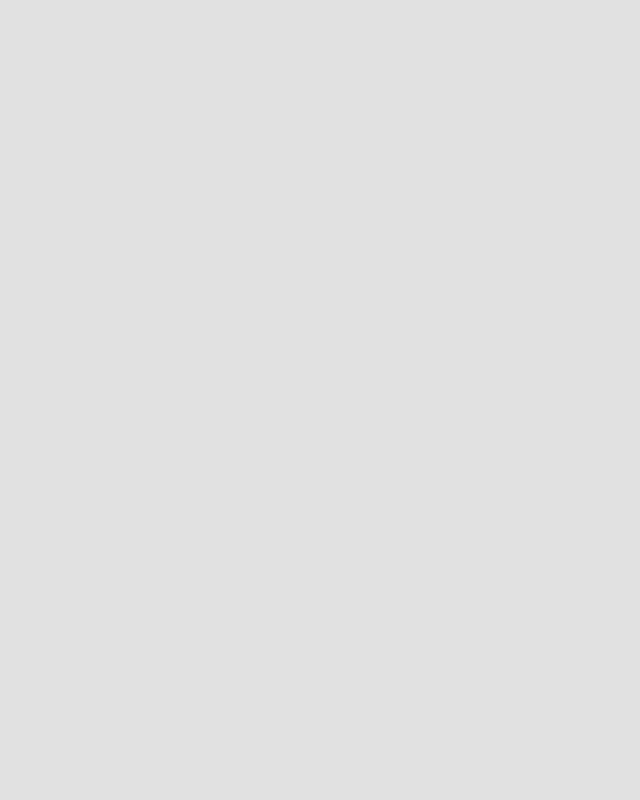
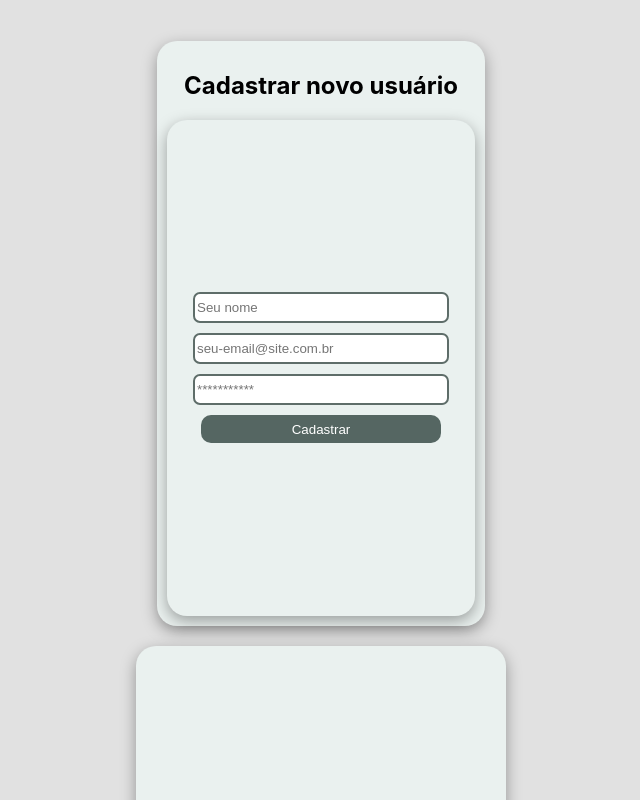
Before and after one commit to ConanGoodwin/App_Delivery, a React (Create React App) app in the folder front-end/: page /admin/manage in a window 1280 px wide. Before the commit this address had no page. Shown: the top 800 px of the page, without its empty margins (319-959 px from the left). Built offline with nearby package versions, Linux system fonts and the light colour scheme.

Commit message:
feat: add rota para a tela de adm

```diff
--- a/front-end/src/Routes.js
+++ b/front-end/src/Routes.js
@@ -7,6 +7,7 @@ import SellerOrderDetail from './pages/SellerOrderDetail.js';
 import MyOrders from './pages/MyOrders/index';
 import OrderDetails from './pages/OrderDetails';
 import SalesOrders from './pages/SalesOrders';
+import Manage from './pages/Manage';
 
 export default function Router() {
   return (
@@ -20,6 +21,7 @@ export default function Router() {
       <Route exact path="/customer/orders/:id" element={ <OrderDetails /> } />
       <Route exact path="/seller/orders" element={ <SalesOrders /> } />
       <Route exact path="/seller/orders/:id" element={ <SellerOrderDetail /> } />
+      <Route exact path="/admin/manage" element={ <Manage /> } />
     </Routes>
   );
 }
--- /dev/null
+++ b/front-end/src/pages/Manage/index.jsx
@@ -0,0 +1,69 @@
+import React, { useState } from 'react';
+
+function Manage() {
+  const [email, setEmail] = useState('');
+  const [password, setPassword] = useState('');
+  const [userName, setUserName] = useState('');
+  const [isDisabledButton, setIsDisabledButton] = useState(false);
+  const [failedTryRegister, setfailedTryRegister] = useState(false);
+
+  return (
+    <main style={ { display: 'flex', flexDirection: 'column' } }>
+      <section style={ { height: 'auto' } }>
+        <h1>Cadastrar novo usuário</h1>
+        <form>
+          <input
+            className="input_name_register"
+            type="text"
+            id="name-input"
+            value={ userName }
+            onChange={ (event) => setUserName(event.target.value) }
+            placeholder="Seu nome"
+            data-testid="admin_manage__input-name"
+          />
+          <input
+            className="input_email_register"
+            type="email"
+            id="email-input"
+            value={ email }
+            onChange={ (event) => setEmail(event.target.value) }
+            placeholder="seu-email@site.com.br"
+            data-testid="admin_manage__input-email"
+          />
+          <input
+            className="input_password_register"
+            type="password"
+            id="email-input"
+            value={ password }
+            onChange={ (event) => setPassword(event.target.value) }
+            placeholder="***********"
+            data-testid="admin_manage__input-password"
+          />
+          {
+            (failedTryRegister)
+              ? (
+                <p>
+                  O campo [nome] ou [email] já foi cadastrado!
+                </p>
+              )
+              : ''
+          }
+          <button
+            className="button_register"
+            type="submit"
+            disabled={ !isDisabledButton }
+            data-testid="admin_manage__button-register"
+          >
+            Cadastrar
+
+          </button>
+        </form>
+      </section>
+      <section style={ { height: '10px' } }>
+        <h1>Lista de usuários cadastrados</h1>
+      </section>
+    </main>
+  );
+}
+
+export default Manage;
```
